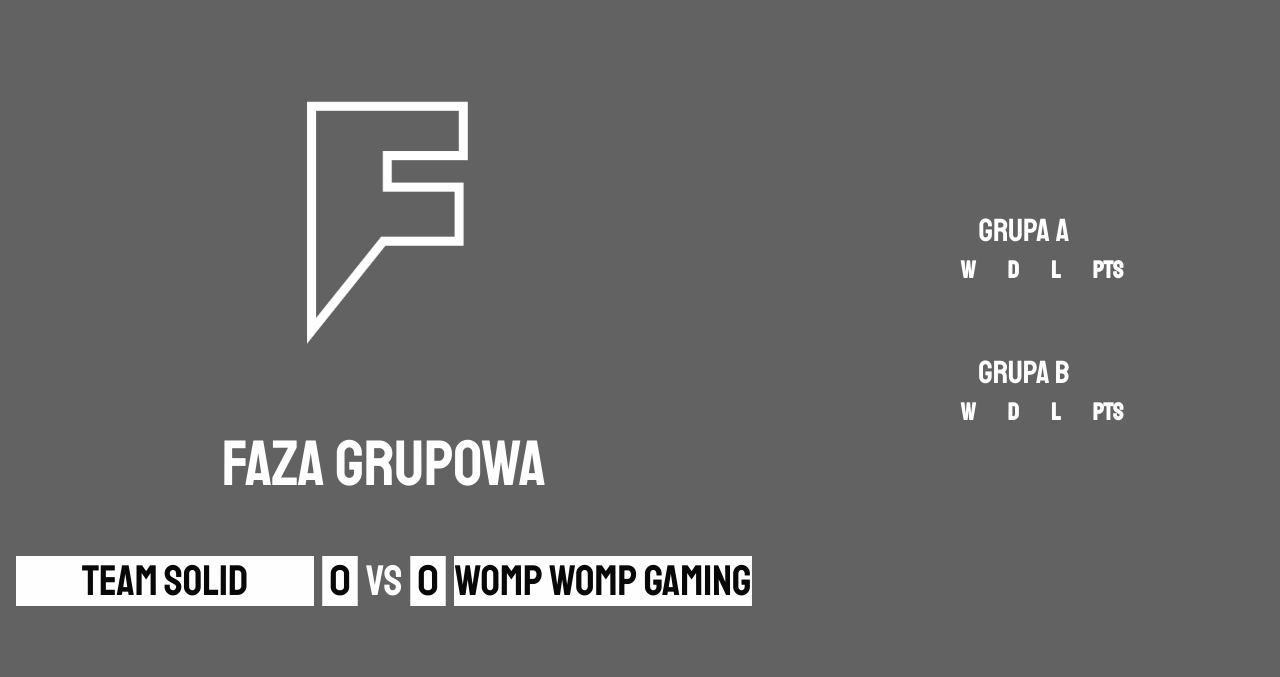
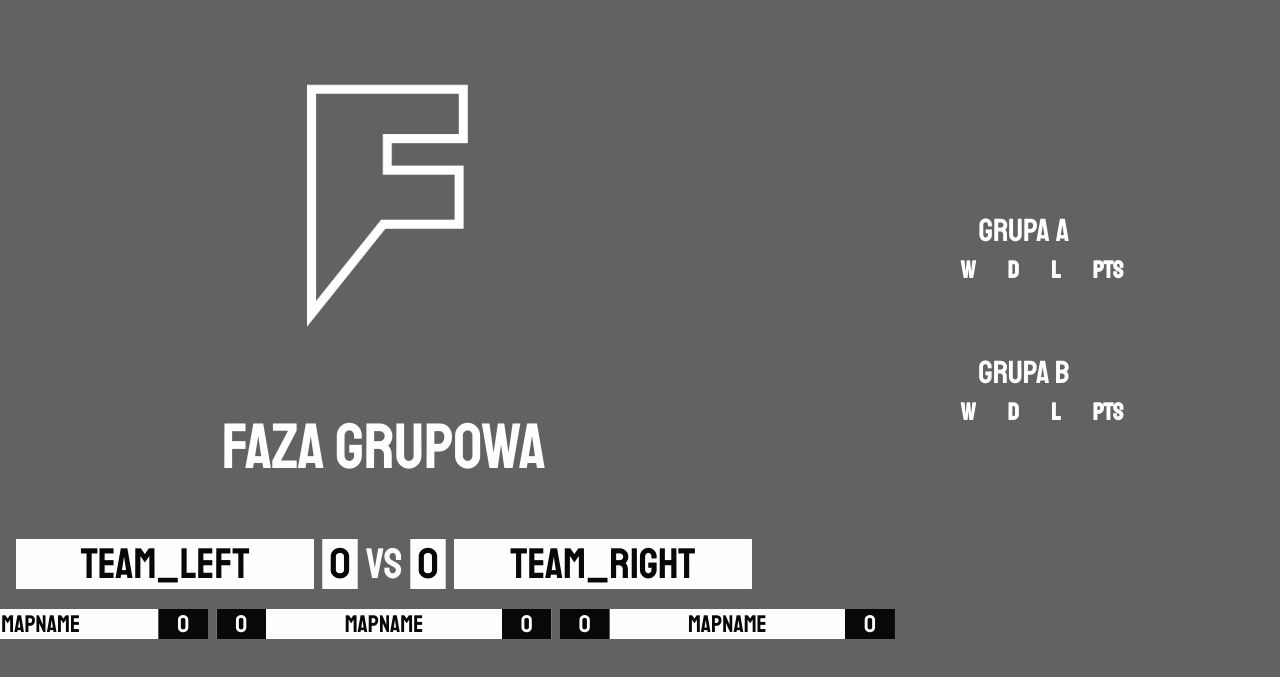
Before and after one commit to tomeczeklmaooo/cs-overlay-collection, an Electron app: page public/break.html in a window 1280 px wide. Shown: the part 79-756 px from the top of the page. Drawn offline with Linux system fonts and the light colour scheme.

Commit message:
map bar for more than BO1

```diff
--- a/public/break.html
+++ b/public/break.html
@@ -28,6 +28,7 @@
 					<span class="inner-box-text" id="team-right-name">&nbsp;</span>
 				</div>
 			</div>
+			<div class="maps"></div>
 		</div>
 
 		<div class="right">
@@ -74,28 +75,38 @@
 		// ZMIENNE KONFIGURACYJNE
 		// ==================================
 		const tournament_stage = 'Faza Grupowa';
+
+		const map_config = [
+			{ map: 'mapname', score_left: 0, score_right: 0 },
+			{ map: 'mapname', score_left: 0, score_right: 0 },
+			{ map: 'mapname', score_left: 0, score_right: 0 },
+		];
+
 		const team_left = {
-			name: 'Team Solid',
+			name: 'team_left',
 			score: 0
 		};
 		const team_right = {
-			name: 'womp womp gaming',
+			name: 'team_right',
 			score: 0
 		};
 		// CZY POKAZAĆ WYNIK MECZU
 		const show_scores = true;
+		const show_maps = true;
 
 		// RODZAJ ZAWARTOŚCI
 		const is_test_broadcast = params.has('test_broadcast');
 		const is_tech_pause = params.has('tech_pause');
 		const is_stream_end = params.has('stream_end');
 		const is_zsttp = params.has('zsttp');
+		const is_prod = params.has('prod');
 
-		if (team_left.name.length > 20) document.getElementById('team-left-name').style.fontSize = '26pt';
-		if (team_right.name.length > 20) document.getElementById('team-right-name').style.fontSize = '26pt';
+		if (team_left.name.length > 20) document.getElementById('team-left-name').style.fontSize = '24pt';
+		if (team_right.name.length > 20) document.getElementById('team-right-name').style.fontSize = '24pt';
 
-		if (is_test_broadcast || is_tech_pause || is_stream_end) // cokolwiek co tylko jeden pasek z tekstem jest potrzebny
+		if (is_test_broadcast || is_tech_pause || is_stream_end || is_prod) // cokolwiek co tylko jeden pasek z tekstem jest potrzebny
 		{
+			document.querySelector('.maps').style.display = 'none';
 			document.querySelector('.left').style.width = '100%';
 			document.querySelector('.right').style.display = 'none';
 			document.querySelector('.tournament-stage').style.display = 'none';
@@ -108,13 +119,23 @@
 			if (is_test_broadcast) document.getElementById('team-left-name').innerHTML = 'Transmisja testowa';
 			if (is_tech_pause) document.getElementById('team-left-name').innerHTML = 'Przerwa techniczna';
 			if (is_stream_end) document.getElementById('team-left-name').innerHTML = 'Dziękujemy za oglądanie!';
+			if (is_prod)
+			{
+				document.querySelector('.falcon-logo').style.display = 'none';
+				document.querySelector('.tournament-stage').style.display = 'flex';
+				document.querySelector('.tournament-stage').style.fontSize = '28pt';
+				document.querySelector('.tournament-stage').innerHTML = 'produkcja';
+				document.querySelector('.match').style.marginTop = '0';
+				document.getElementById('team-left-name').style.fontSize = '24pt';
+				document.getElementById('team-left-name').innerHTML = 'toaster esports entertainment';
+			}
 		}
 		else if (is_zsttp) // tylko na turniej szkolny
 		{
 			document.querySelector('.left').style.width = '100%';
 			document.querySelector('.right').style.display = 'none';
 			document.querySelector('.falcon-logo').src = "icons/zst.png";
-			document.querySelector('.tournament-stage').innerHTML = "1/8 finału";
+			document.querySelector('.tournament-stage').innerHTML = "Wielki finał";
 			document.querySelector('#team-left-name').textContent = team_left.name;
 			document.querySelector('#team-left-score').textContent = team_left.score;
 			document.querySelector('#team-right-name').textContent = team_right.name;
@@ -129,11 +150,32 @@
 			document.querySelector('#team-right-score').textContent = team_right.score;
 		}
 
+		// to akurat zawsze ma być sprawdzane
+		if (show_maps)
+		{
+			for (let i = 0; i < map_config.length; i++)
+			{
+				document.querySelector('.maps').innerHTML += `
+				<div class="map">
+					<div class="map-score">
+						<span class="inner-box-text">${map_config[i].score_left}</span>
+					</div>
+					<div class="map-name">
+						<span class="inner-box-text">${map_config[i].map}</span>
+					</div>
+					<div class="map-score">
+						<span class="inner-box-text">${map_config[i].score_right}</span>
+					</div>
+				</div>
+				`;
+			}
+		}
+
 		const show_timeout = 1800;
 
 		window.addEventListener('DOMContentLoaded', () => {
 			setTimeout(() => {
-				const show = document.querySelectorAll('.team, .team-score, .team-versus, .tournament-stage, .falcon-logo, .group');
+				const show = document.querySelectorAll('.team, .team-score, .team-versus, .tournament-stage, .falcon-logo, .group, .map, .map-score');
 				show.forEach(elem => {
 					console.log(elem);
 					if (show_scores)
@@ -143,6 +185,18 @@
 					else
 					{
 						if (!elem.classList.contains('team-score'))
+						{
+							elem.classList.add('show');
+						}
+					}
+
+					if (show_maps)
+					{
+						elem.classList.add('show');
+					}
+					else
+					{
+						if (!elem.classList.contains('map'))
 						{
 							elem.classList.add('show');
 						}
--- a/public/style-break.css
+++ b/public/style-break.css
@@ -124,6 +124,45 @@ main
 	width: 50px;
 }
 
+.maps
+{
+	display: flex;
+	gap: 8px;
+	justify-content: space-between;
+	width: 1022px; /* hardcoded for 1080p */
+	box-sizing: border-box;
+}
+
+.map
+{
+	display: flex;
+	justify-content: space-between;
+	align-items: center;
+	background-color: #fefefe;
+	color: #080808;
+	flex: 1;
+	height: 30px;
+	box-sizing: border-box;
+	font-size: 18pt;
+	clip-path: polygon(0 0, 0 0, 0 100%, 0% 100%);
+	transition: clip-path 0.5s ease;
+}
+
+.map-score
+{
+	background-color: #080808;
+	color: #fefefe;
+	height: 100%;
+	width: 50px;
+	display: flex;
+	justify-content: center;
+	align-items: center;
+	box-sizing: border-box;
+	padding: 16px;
+	clip-path: polygon(100% 0, 100% 0, 100% 100%, 100% 100%);
+	transition: clip-path 1s ease;
+}
+
 .right
 {
 	width: 40%;
```
